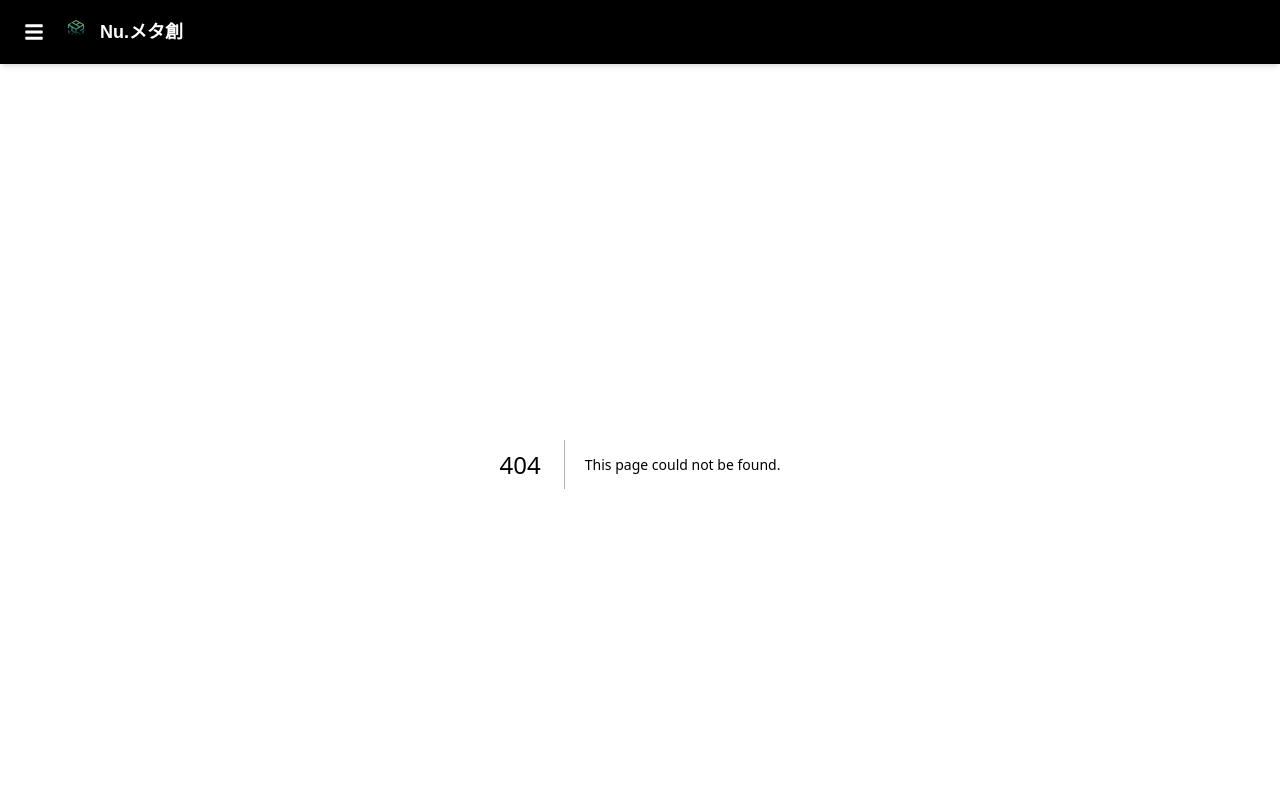
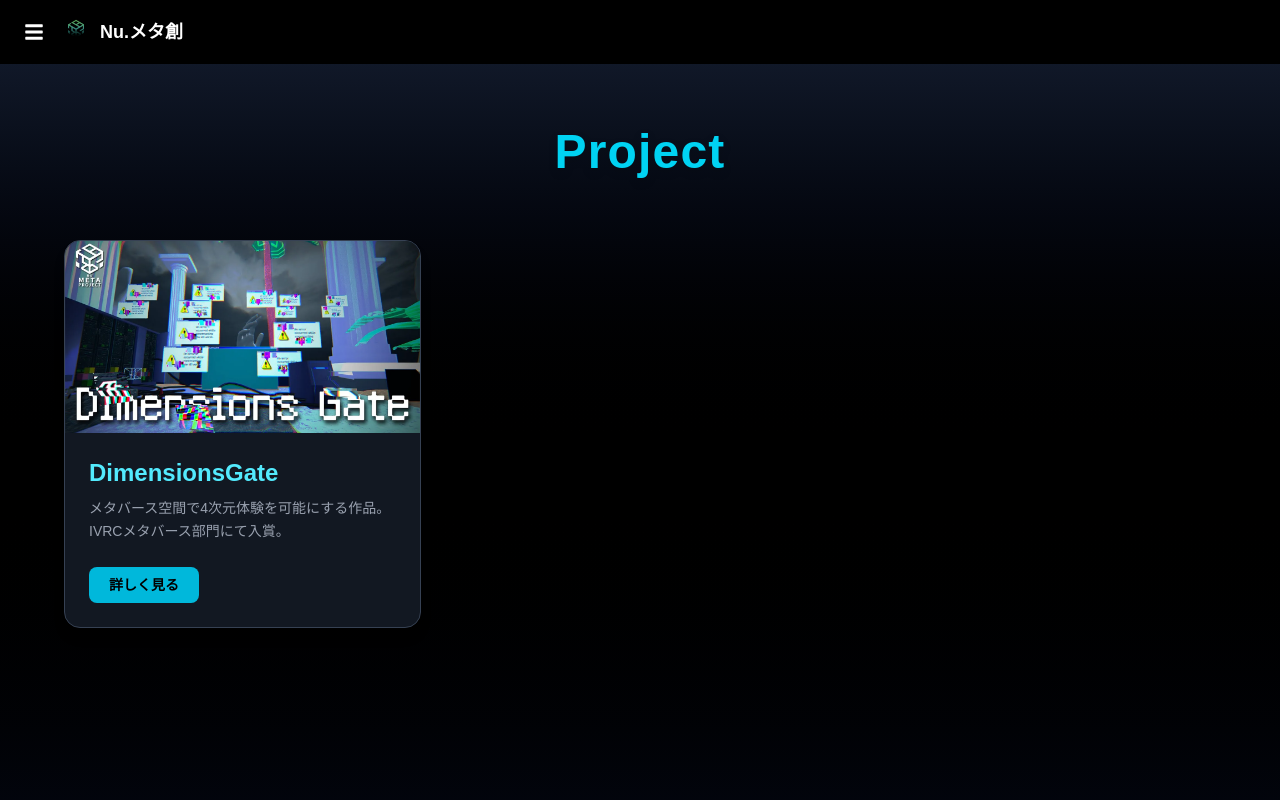
Before and after one commit to yurarara23/nu.meta, a Next.js app: page /project in a window 1280 px wide. Before the commit this address had no page. Shown: the top 800 px of the page. Built offline with nearby package versions, Linux system fonts and the light colour scheme.

Commit message:
修正,project一覧追加,ogp変更

```diff
--- /dev/null
+++ b/app/project/page.tsx
@@ -0,0 +1,58 @@
+import Image from "next/image";
+
+export default function ProjectPage() {
+  const projects = [
+    {
+      title: "DimensionsGate",
+      description:
+        "メタバース空間で4次元体験を可能にする作品。IVRCメタバース部門にて入賞。",
+      image: "/mizmelon/DG/dimmgate_top.webp",
+      link: "https://vrchat.com/home/world/wrld_d84a41e8-fd6a-4167-bc90-637af6fc3c41/info",
+    },
+  ];
+
+  return (
+    <main className="min-h-screen bg-gradient-to-b from-gray-900 via-black to-gray-950 text-gray-100 py-16 px-6">
+      {/* タイトルセクション */}
+      <section className="max-w-5xl mx-auto text-center mb-16">
+        <h1 className="text-5xl font-extrabold mb-4 text-cyan-400 tracking-wide drop-shadow-lg">
+          Project
+        </h1>
+      </section>
+
+      {/* プロジェクト一覧 */}
+      <section className="grid grid-cols-1 sm:grid-cols-2 lg:grid-cols-3 gap-10 max-w-6xl mx-auto">
+        {projects.map((project) => (
+          <div
+            key={project.title}
+            className="bg-gray-800/60 backdrop-blur-md rounded-2xl overflow-hidden shadow-lg hover:shadow-cyan-500/30 border border-gray-700 hover:border-cyan-400 transition duration-300"
+          >
+            <Image
+              src={project.image}
+              alt={project.title}
+              width={600}
+              height={400}
+              className="w-full h-48 object-cover"
+            />
+            <div className="p-6">
+              <h2 className="text-2xl font-semibold mb-2 text-cyan-300">
+                {project.title}
+              </h2>
+              <p className="text-gray-400 text-sm mb-6 leading-relaxed">
+                {project.description}
+              </p>
+              <a
+                href={project.link}
+                target="_blank"
+                rel="noopener noreferrer"
+                className="inline-block bg-cyan-500 text-black text-sm font-semibold px-5 py-2 rounded-lg hover:bg-cyan-400 hover:text-gray-900 transition"
+              >
+                詳しく見る
+              </a>
+            </div>
+          </div>
+        ))}
+      </section>
+    </main>
+  );
+}
--- a/components/WhatNumSection.tsx
+++ b/components/WhatNumSection.tsx
@@ -23,7 +23,7 @@ const WhatNumSection = () => {
         {/* ボタンエリア */}
         <div className="flex flex-col sm:flex-row justify-center gap-4">
           <a
-            href="https://example.com/1"
+            href="/project"
             className="px-6 py-3 bg-black text-white rounded-full hover:bg-gray-800 transition"
             target="_blank" rel="noopener noreferrer"
           >
```
Also changed, not shown: public/ogp/member.png.
